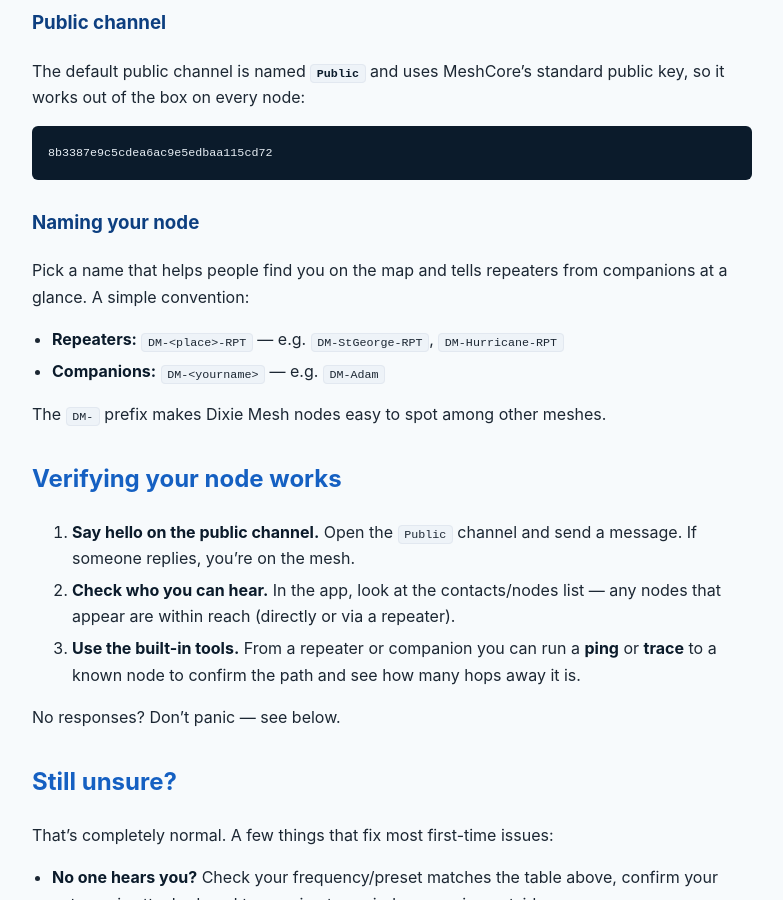
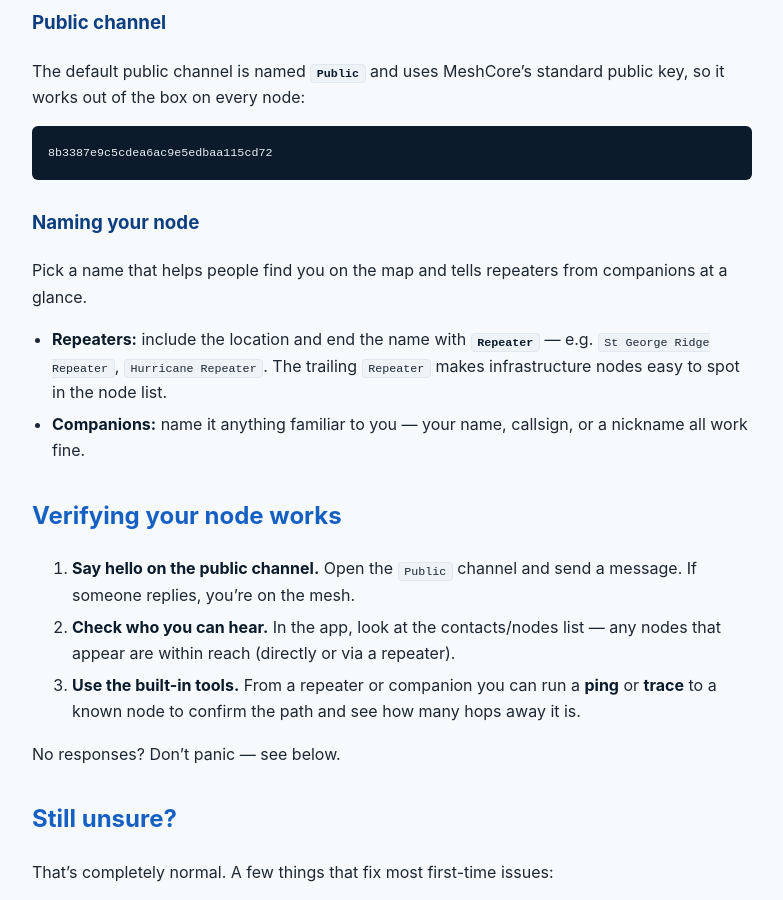
Before and after one commit to dixiemesh/dixiemesh.github.io, a Jekyll site: the page built from getting-started.md, in a window 1280 px wide and 900 px high, scrolled down 3377 px. Shown: the whole window, without its empty margins (248-1031 px from the left). Built offline with Jekyll 4.4.1, drawn with Linux system fonts in a browser that asks for light colours.

Commit message:
Simplify node naming guidance
Drop the DM- prefix convention. Repeaters should end their name with
"Repeater"; companions can be named anything familiar.

Co-Authored-By: Claude Opus 4.8 <noreply@anthropic.com>

```diff
--- a/getting-started.md
+++ b/getting-started.md
@@ -128,12 +128,13 @@ public key, so it works out of the box on every node:
 ### Naming your node
 
 Pick a name that helps people find you on the map and tells repeaters from
-companions at a glance. A simple convention:
+companions at a glance.
 
-- **Repeaters:** `DM-<place>-RPT` — e.g. `DM-StGeorge-RPT`, `DM-Hurricane-RPT`
-- **Companions:** `DM-<yourname>` — e.g. `DM-Adam`
-
-The `DM-` prefix makes Dixie Mesh nodes easy to spot among other meshes.
+- **Repeaters:** include the location and end the name with **`Repeater`** —
+  e.g. `St George Ridge Repeater`, `Hurricane Repeater`. The trailing
+  `Repeater` makes infrastructure nodes easy to spot in the node list.
+- **Companions:** name it anything familiar to you — your name, callsign, or a
+  nickname all work fine.
 
 ## Verifying your node works
 
```
